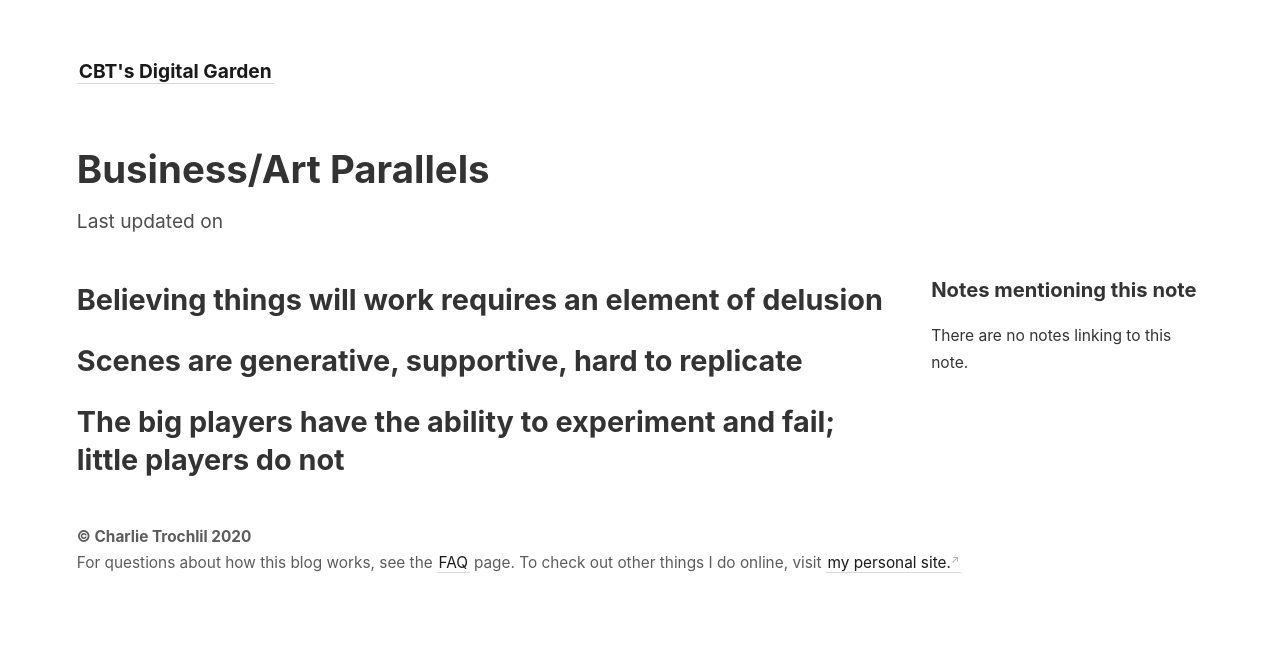
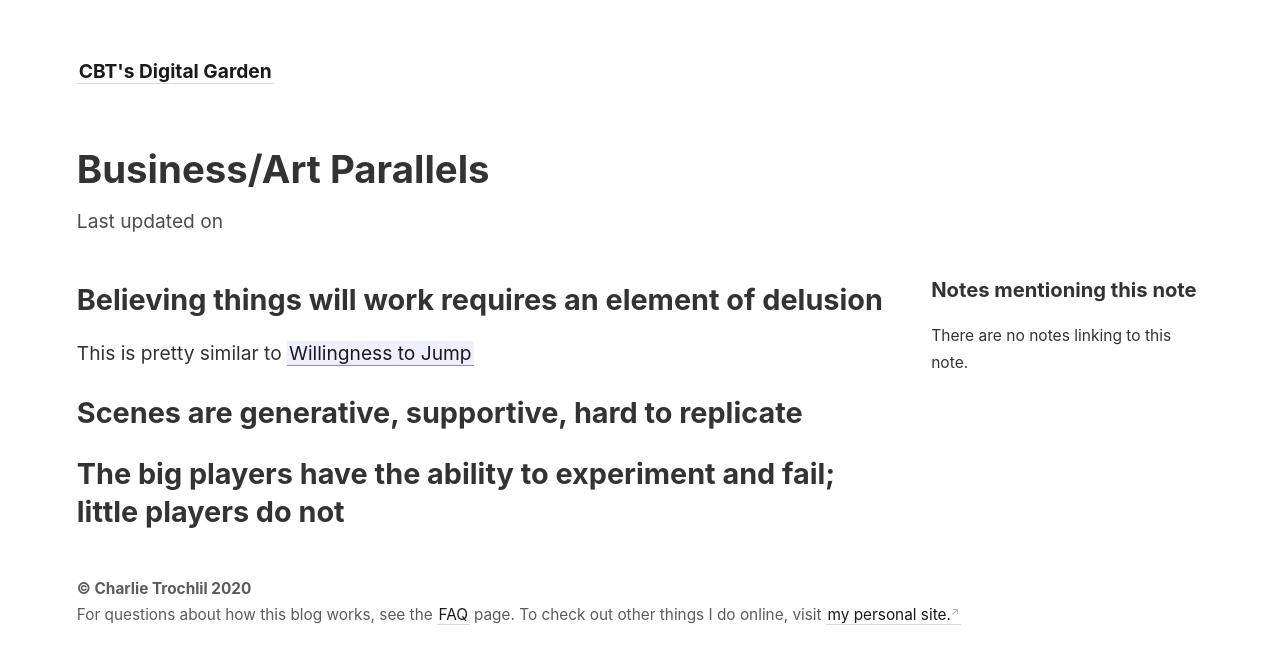
Before and after one commit to rhymeswithvocal/digital-garden, a Jekyll site: the page built from _notes/business-and-art.md, in a window 1280 px wide. Shown: the top 664 px of the page. Built offline with Jekyll 4.4.1, drawn with Linux system fonts in a browser that asks for light colours.

Commit message:
added a link to business and art

```diff
--- a/_notes/business-and-art.md
+++ b/_notes/business-and-art.md
@@ -2,5 +2,6 @@
 title: Business/Art Parallels
 ---
 ## Believing things will work requires an element of delusion
+This is pretty similar to [[Willingness to Jump]]
 ## Scenes are generative, supportive, hard to replicate
 ## The big players have the ability to experiment and fail; little players do not
```
